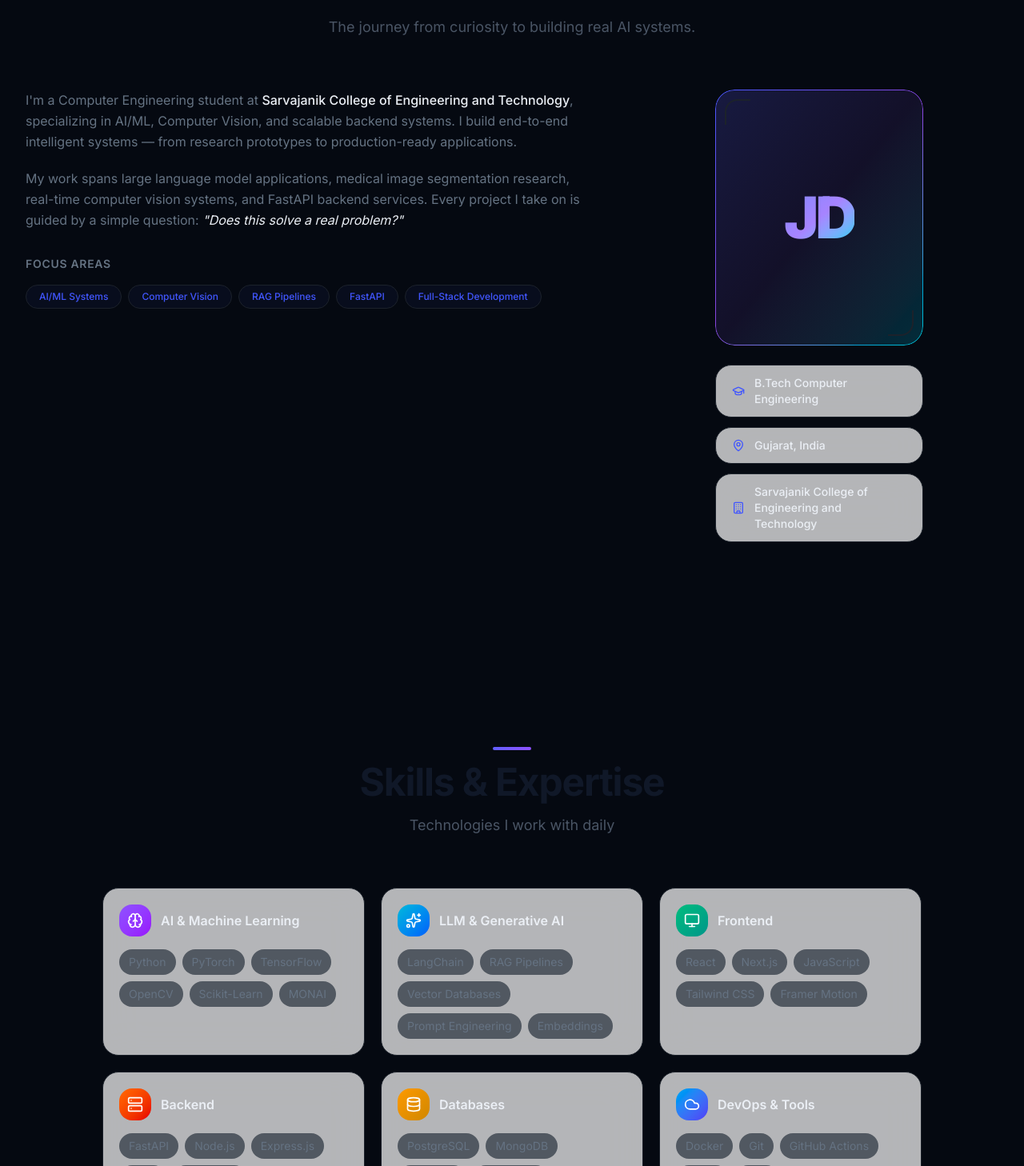
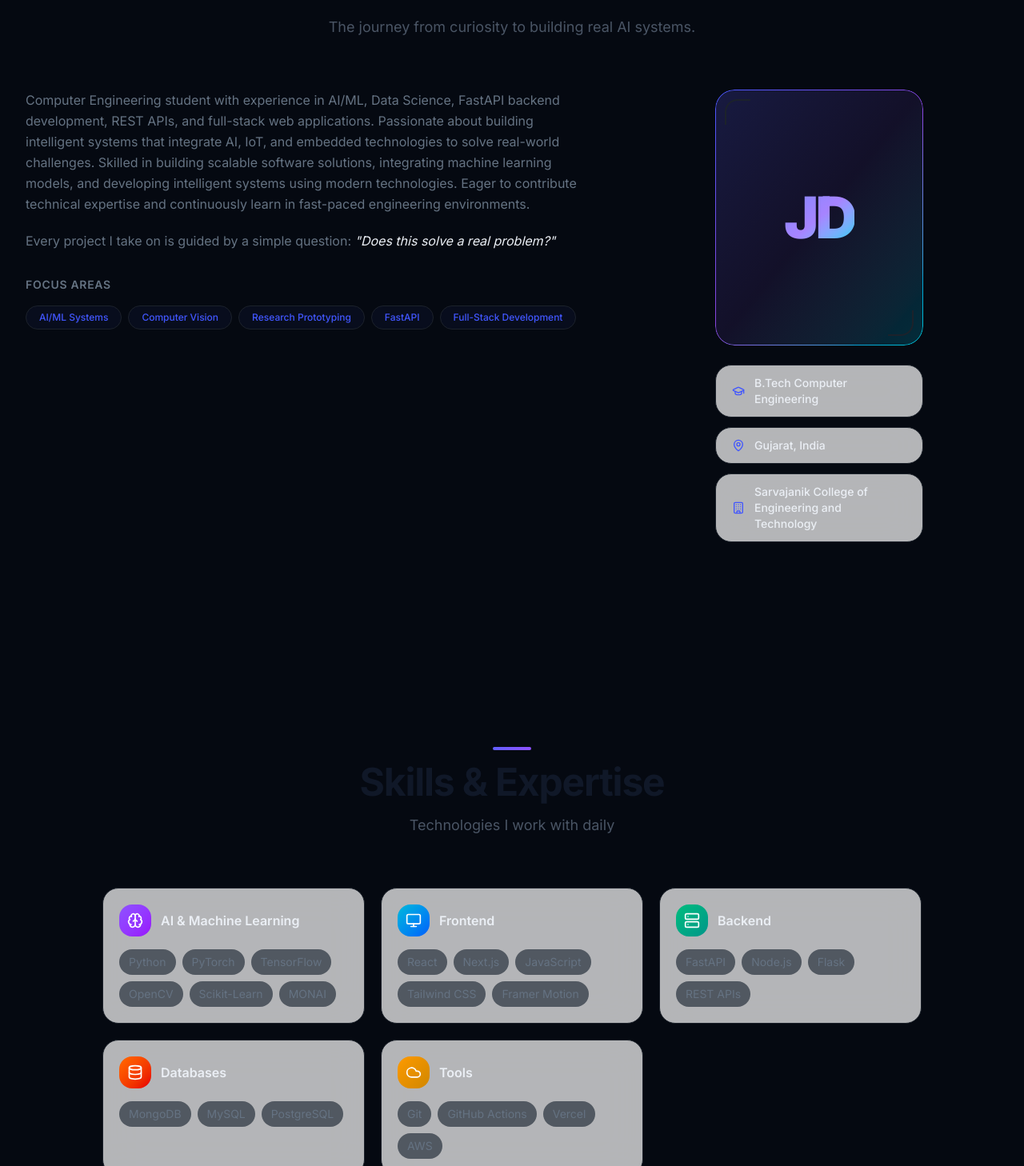
Before and after one commit to JEELDONGA18/Jeel-Donga-Portfolio, a Next.js app: page / in a window 1280 px wide. Shown: the part 992-2450 px from the top of the page at 80% size. Built offline with nearby package versions, Linux system fonts and the light colour scheme.

Commit message:
Personal details are added and changed into the projects..

```diff
--- a/src/components/sections/about.jsx
+++ b/src/components/sections/about.jsx
@@ -17,7 +17,7 @@ const quickInfo = [
 const focusTags = [
   "AI/ML Systems",
   "Computer Vision",
-  "RAG Pipelines",
+  "Research Prototyping",
   "FastAPI",
   "Full-Stack Development",
 ];
@@ -37,7 +37,7 @@ export function AboutSection() {
           <div className="lg:col-span-3">
             <ScrollReveal direction="up" delay={0.1}>
               <div className="space-y-5 text-sm leading-relaxed text-muted-foreground md:text-base">
-                <p>
+                {/* <p>
                   I&apos;m a Computer Engineering student at{" "}
                   <span className="font-medium text-foreground">
                     Sarvajanik College of Engineering and Technology
@@ -49,7 +49,12 @@ export function AboutSection() {
                 <p>
                   My work spans large language model applications, medical image
                   segmentation research, real-time computer vision systems, and
-                  FastAPI backend services. Every project I take on is guided by a
+                </p> */}
+                <p>
+                  Computer Engineering student with experience in AI/ML, Data Science, FastAPI backend development, REST APIs, and full-stack web applications. Passionate about building intelligent systems that integrate AI, IoT, and embedded technologies to solve real-world challenges. Skilled in building scalable software solutions, integrating machine learning models, and developing intelligent systems using modern technologies. Eager to contribute technical expertise and continuously learn in fast-paced engineering environments.
+                </p>
+                <p>
+                  Every project I take on is guided by a
                   simple question:{" "}
                   <em className="text-foreground">
                     &quot;Does this solve a real problem?&quot;
--- a/src/components/sections/contact-section.jsx
+++ b/src/components/sections/contact-section.jsx
@@ -10,9 +10,9 @@ import { Mail, MapPin, Send, CheckCircle, Loader2 } from "lucide-react";
 import { GithubIcon as Github, LinkedinIcon as Linkedin } from "@/components/shared/brand-icons";
 
 const contactInfo = [
-  { icon: Mail, label: "Email", value: "jeeldonga24@gmail.com", href: "mailto:jeeldonga24@gmail.com" },
-  { icon: Github, label: "GitHub", value: "github.com/jeeldonga", href: "https://github.com/jeeldonga" },
-  { icon: Linkedin, label: "LinkedIn", value: "linkedin.com/in/jeeldonga", href: "https://linkedin.com/in/jeeldonga" },
+  { icon: Mail, label: "Email", value: "jeeldonga18@gmail.com", href: "mailto:jeeldonga18@gmail.com" },
+  { icon: Github, label: "GitHub", value: "github.com/jeeldonga", href: "https://github.com/JEELDONGA18" },
+  { icon: Linkedin, label: "LinkedIn", value: "linkedin.com/in/jeeldonga", href: "https://www.linkedin.com/in/jeel-hasmukhbhai-donga-226441290/" },
   { icon: MapPin, label: "Location", value: "Gujarat, India", href: null },
 ];
 
--- a/src/data/projects.js
+++ b/src/data/projects.js
@@ -167,7 +167,7 @@ export const projects = [
     githubUrl: 'https://github.com/jeeldonga/smart-doc-ai',
     liveUrl: 'https://smart-doc-ai.vercel.app',
     featured: true,
-    category: 'ai-ml',
+    category: 'full-stack',
     status: 'completed',
   },
 
--- a/src/data/skills.js
+++ b/src/data/skills.js
@@ -9,11 +9,11 @@ export const skillCategories = [
     icon: 'Brain',
     skills: ['Python', 'PyTorch', 'TensorFlow', 'OpenCV', 'Scikit-Learn', 'MONAI'],
   },
-  {
-    category: 'LLM & Generative AI',
-    icon: 'Sparkles',
-    skills: ['LangChain', 'RAG Pipelines', 'Vector Databases', 'Prompt Engineering', 'Embeddings'],
-  },
+  // {
+  //   category: 'LLM & Generative AI',
+  //   icon: 'Sparkles',
+  //   skills: ['LangChain', 'RAG Pipelines', 'Vector Databases', 'Prompt Engineering', 'Embeddings'],
+  // },
   {
     category: 'Frontend',
     icon: 'Monitor',
@@ -22,17 +22,17 @@ export const skillCategories = [
   {
     category: 'Backend',
     icon: 'Server',
-    skills: ['FastAPI', 'Node.js', 'Express.js', 'Flask', 'REST APIs'],
+    skills: ['FastAPI', 'Node.js', 'Flask', 'REST APIs'],
   },
   {
     category: 'Databases',
     icon: 'Database',
-    skills: ['PostgreSQL', 'MongoDB', 'Pinecone', 'ChromaDB'],
+    skills: ['MongoDB', 'MySQL', 'PostgreSQL'],
   },
   {
-    category: 'DevOps & Tools',
+    category: 'Tools',
     icon: 'Cloud',
-    skills: ['Docker', 'Git', 'GitHub Actions', 'Vercel', 'AWS'],
+    skills: ['Git', 'GitHub Actions', 'Vercel', 'AWS'],
   },
 ];
 
```
